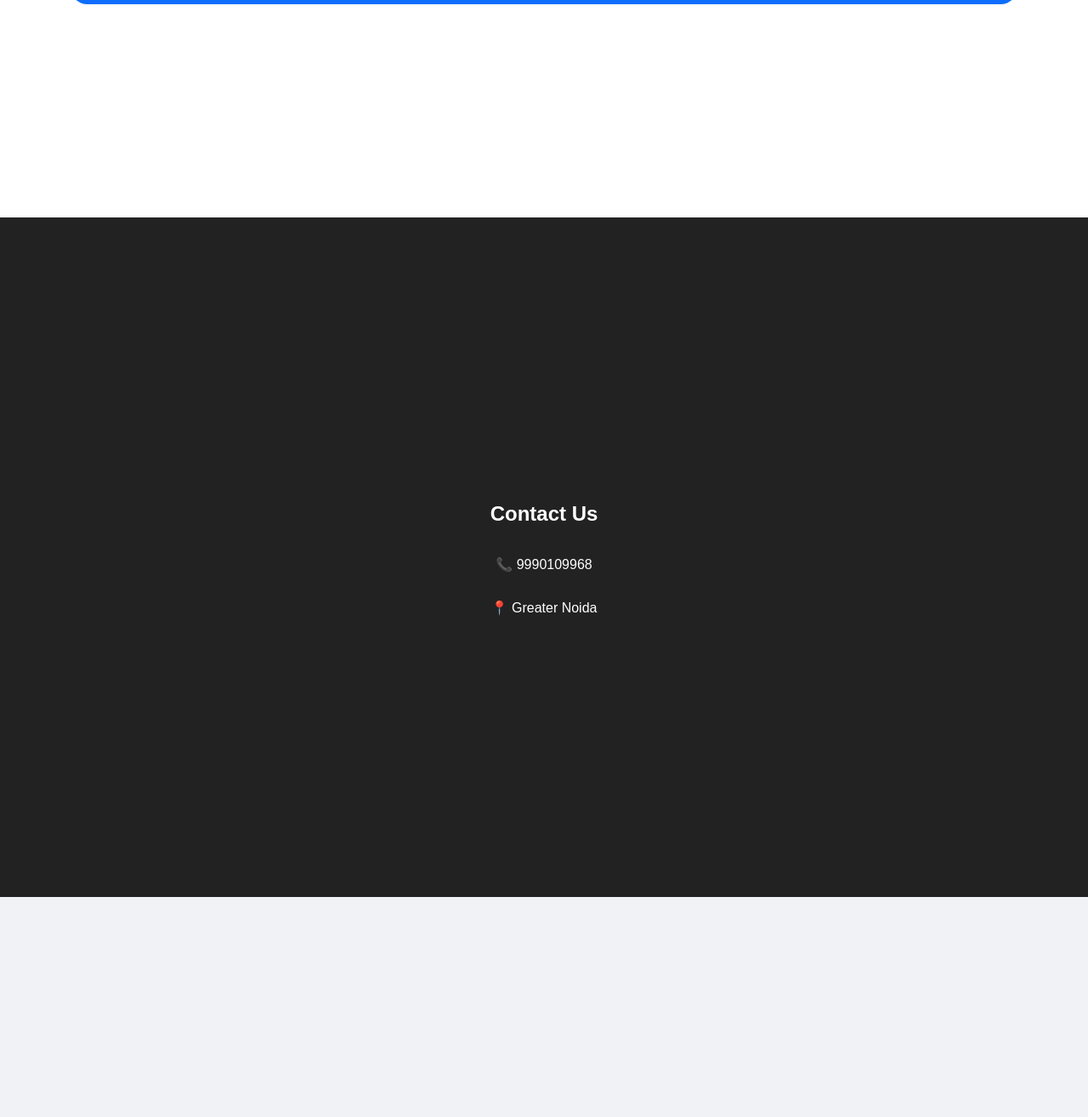
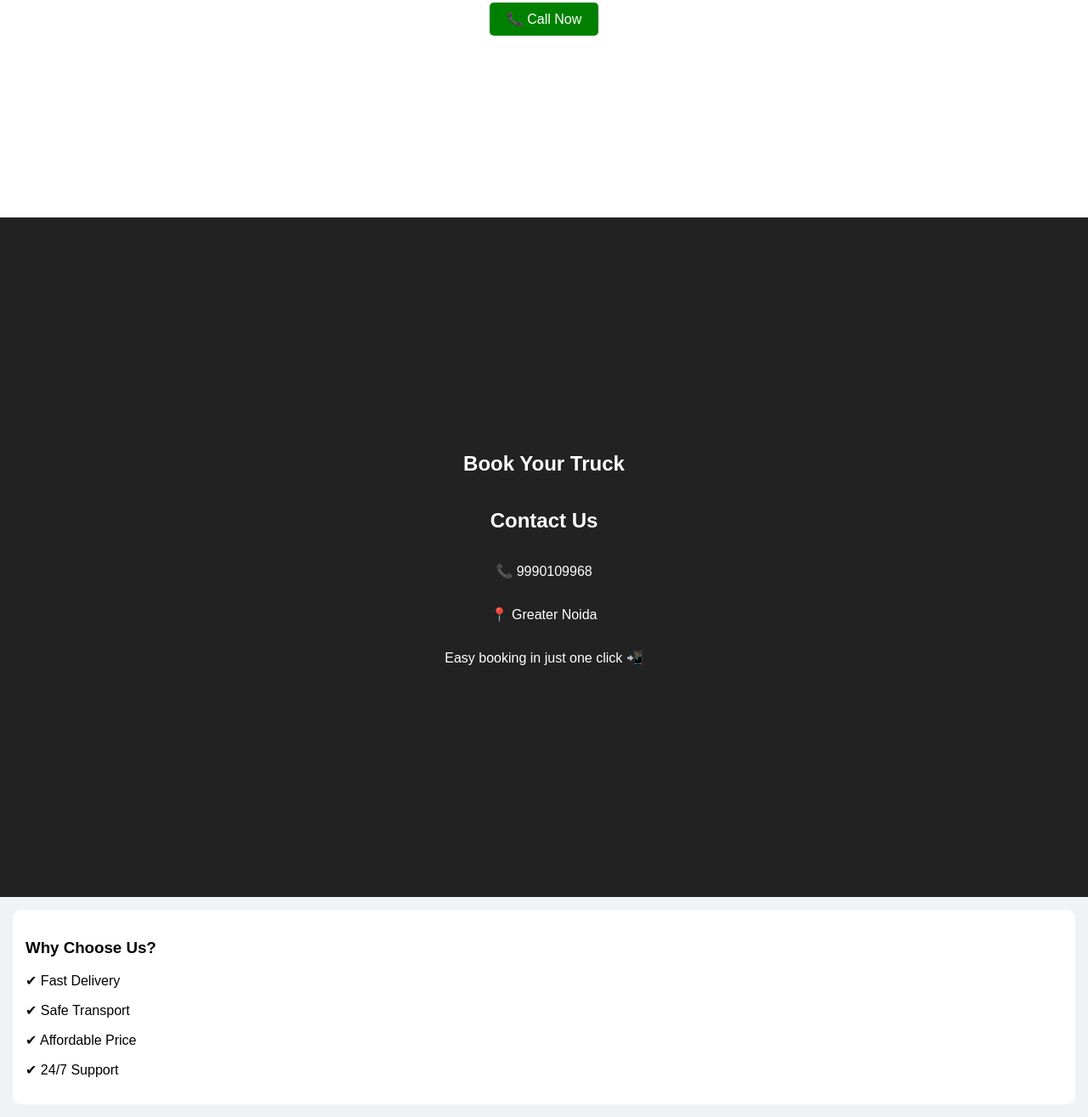
Before and after one commit to kartikksingh9394-hub/PNT-Roadways-, a plain HTML site: page index.html in a window 1280 px wide. Shown: the part 1384-2699 px from the top of the page at 85% size. Before the commit the page ends 2440 px from the top, so only its background shows below. Drawn offline with Linux system fonts and the light colour scheme.

Commit message:
Enhance booking section and add call button
Added a call button and enhanced booking section with additional information.

```diff
--- a/index.html
+++ b/index.html
@@ -81,6 +81,7 @@
 <section class="page1">
   <h1>🚚 PNT Roadways</h1>
 <p>Owner: Navin Thakur</p>
+  <p style="color:gray;">Fast, Safe & Reliable Transport Service 🚛</p>
   <p>Fast & Safe Delivery Service</p>
   <a href="#book" class="btn">Book Now ↓</a>
 </section>
@@ -95,13 +96,25 @@
   <input type="text" id="drop" placeholder="Drop Location">
 
   <button onclick="send()">Book on WhatsApp</button>
+  <br><br>
+<a href="tel:9990109968" style="
+padding:10px 20px;
+background:green;
+color:white;
+text-decoration:none;
+border-radius:5px;
+">
+📞 Call Now
+</a>
 </section>
 
 <!-- PAGE 3 -->
 <section class="page3">
+  <h2>Book Your Truck</h2>
   <h2>Contact Us</h2>
   <p>📞 9990109968</p>
   <p>📍 Greater Noida</p>
+  <p>Easy booking in just one click 📲</p>
 </section>
 
 <script>
@@ -116,6 +129,12 @@ var msg="Booking:%0AName:"+n+"%0APhone:"+p+"%0APickup:"+pi+"%0ADrop:"+d;
 window.open("https://wa.me/919990109968?text="+msg);
 }
 </script>
-
+<div style="background:white; padding:15px; margin:15px; border-radius:10px;">
+  <h3>Why Choose Us?</h3>
+  <p>✔ Fast Delivery</p>
+  <p>✔ Safe Transport</p>
+  <p>✔ Affordable Price</p>
+  <p>✔ 24/7 Support</p>
+</div>
 </body>
 </html>
```
